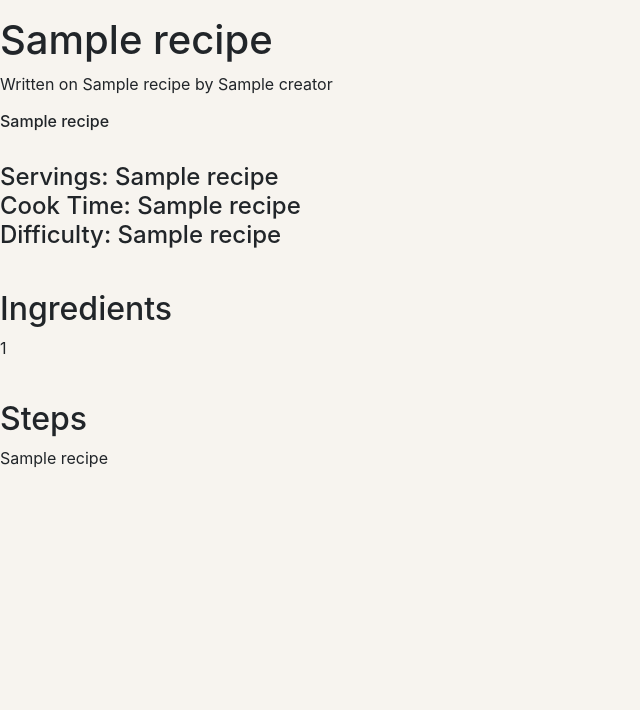
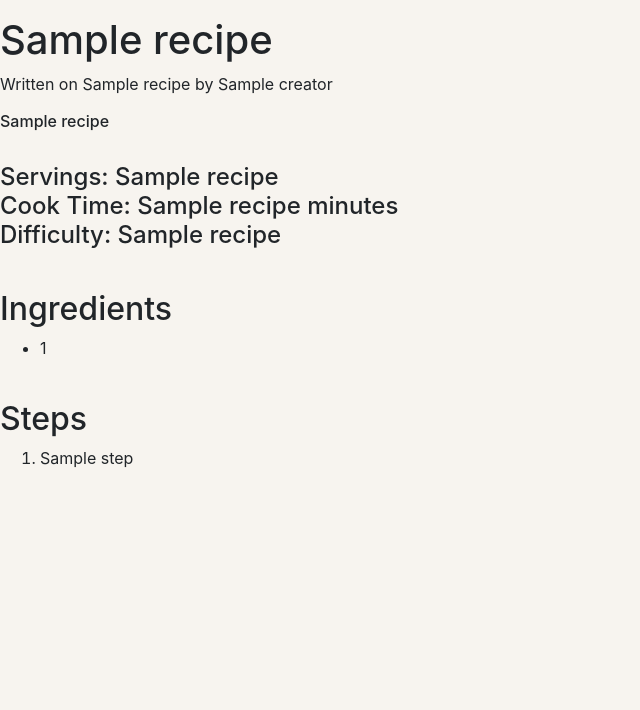
Before and after one commit to jzaia18/WormSign, a Flask app: template templates/recipe.html in a window 1280 px wide. Shown: the top 710 px of the page, without its empty margins (0-640 px from the left). Run offline with Flask 2, Linux system fonts and the light colour scheme; the template is opened without the code that fills it: most values are stand-ins (such as "Sample title", 1, 10 or a date in 2020); some libraries are stand-ins or nearby versions.

Commit message:
made steps print correctly added format_steps function to search_recipe

```diff
--- a/app.py
+++ b/app.py
@@ -83,13 +83,16 @@ def find_recipe():
             notfound = 'No recipes found'
     return render_template("home.html", results=results, notfound=notfound, keyword=keyword)
 
+
 @app.route("/recipe")
 def display_recipe():
     recipeid = request.args.get('id')
     recipe = get_recipe(recipeid)
     creator = get_creator(recipe[7])
     ingredients = get_ingredients(recipeid)
-    return render_template("recipe.html", recipe=recipe, creator=creator, ingredients=ingredients)
+    steps = format_steps(recipe[6])
+    return render_template("recipe.html", recipe=recipe, creator=creator, ingredients=ingredients, steps=steps)
+
 
 if __name__ == '__main__':
     app.run(host='localhost', port=8080, debug=True)
--- a/templates/recipe.html
+++ b/templates/recipe.html
@@ -22,7 +22,7 @@
         <h4>
             Servings: {{ recipe[3] }}
             <br />
-            Cook Time: {{ recipe[4] }}
+            Cook Time: {{ recipe[4] }} minutes
             <br />
             Difficulty: {{ recipe[5] }}
             <br />
@@ -32,18 +32,19 @@
     <h2>
         Ingredients
     </h2>
-    <p>
+    <ul>
         {% for ingredient in ingredients %}
-        {{ ingredient[0] }}
-        <br/>
+        <li>{{ ingredient[0] }}</li>
         {% endfor %}
-    </p>
+    </ul>
     <br/>
     <h2>
         Steps
     </h2>
-    <p>
-        {{ recipe[6] }}
-    </p>
+    <ol>
+        {% for step in steps %}
+        <li>{{ step }}</li></p>
+        {% endfor %}
+    </ol>
 
 {% endblock %}
```
Also changed, not shown: utils/search_recipe.py (+7 -0 lines).
